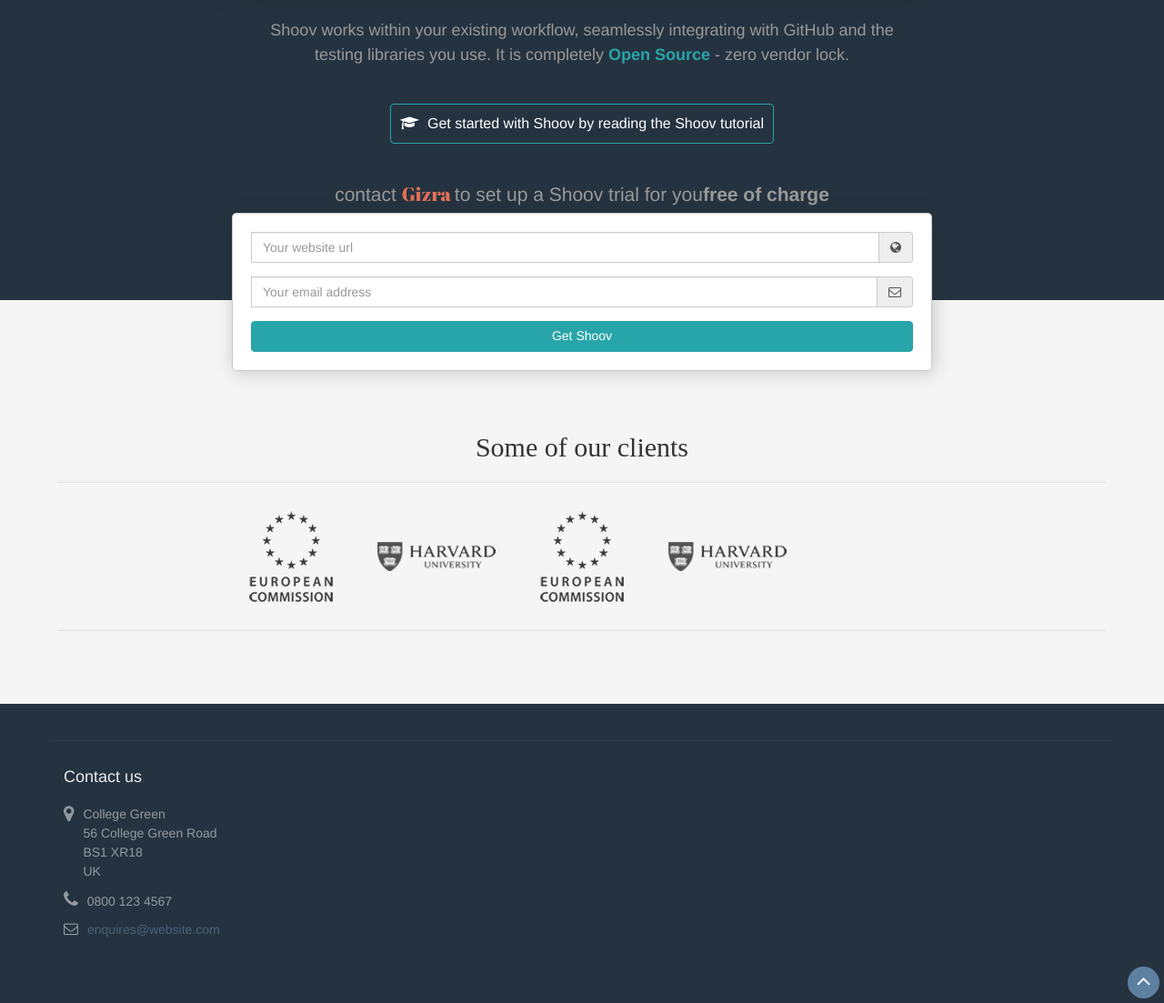
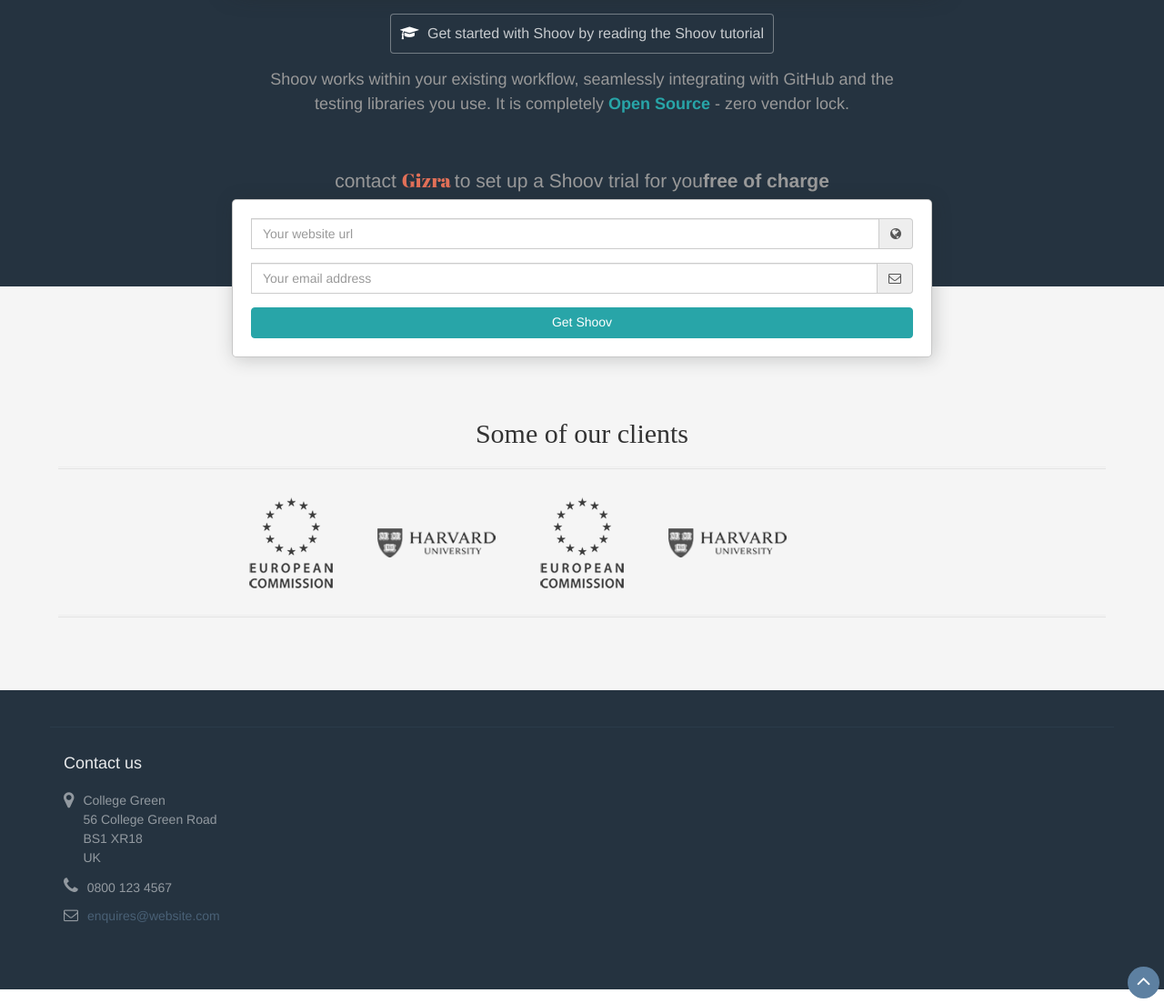
Before and after one commit to shoov/shoov.io, a Jekyll site: the page built from src/index.html, in a window 1280 px wide and 1400 px high, scrolled down 480 px. Shown: the part 297-1400 px from the top of the window at 91% size. Built offline with Jekyll 4.4.1, drawn with Linux system fonts in a browser that asks for light colours; nearby versions of some CDN libraries; some web fonts are replaced; library files that are not in the unit come from our copies; Markdown is read by kramdown in place of the engine named in the settings; the list of posts is cut into pages by our own code.

Commit message:
more sytle

```diff
--- a/src/index.html
+++ b/src/index.html
@@ -9,10 +9,10 @@
             <p class="intro">Shoov performs the same function as a team of human QA testers</p>
             <p class="light-box">Shoov can run multiple usage scenarios on your live website 24/7, simulating any number of device/OS/Browser combinations and detecting issues as they rise and alerting your team.</p>
             <div class="video"><image class="img-responsive" src="http://giant.gfycat.com/FrailVioletEmperorpenguin.gif"/></div>
-            <p>Shoov works within your existing workflow, seamlessly integrating with GitHub and the testing libraries you use. It is completely <a href="http://github.com/gizra/shoov"><strong>Open Source</strong></a> - zero vendor lock.</p>
             <a href="tutorials/lesson1-install" class="btn btn-block btn-primary toturial">
                 <i class="fa fa-graduation-cap"></i> Get started with Shoov by reading the Shoov tutorial
             </a>
+            <p class="no-margin">Shoov works within your existing workflow, seamlessly integrating with GitHub and the testing libraries you use. It is completely <a href="http://github.com/gizra/shoov"><strong>Open Source</strong></a> - zero vendor lock.</p>
             <p class="contact-us-title">contact <span class="gizra-logo"> Gizra </span>to set up a Shoov trial for you<strong>free of charge</strong></p>
         </div>
     </section>
```
Also changed, not shown: src/assets/scss/style.scss (+8 -3 lines), src/assets/stylesheets/style.css.
